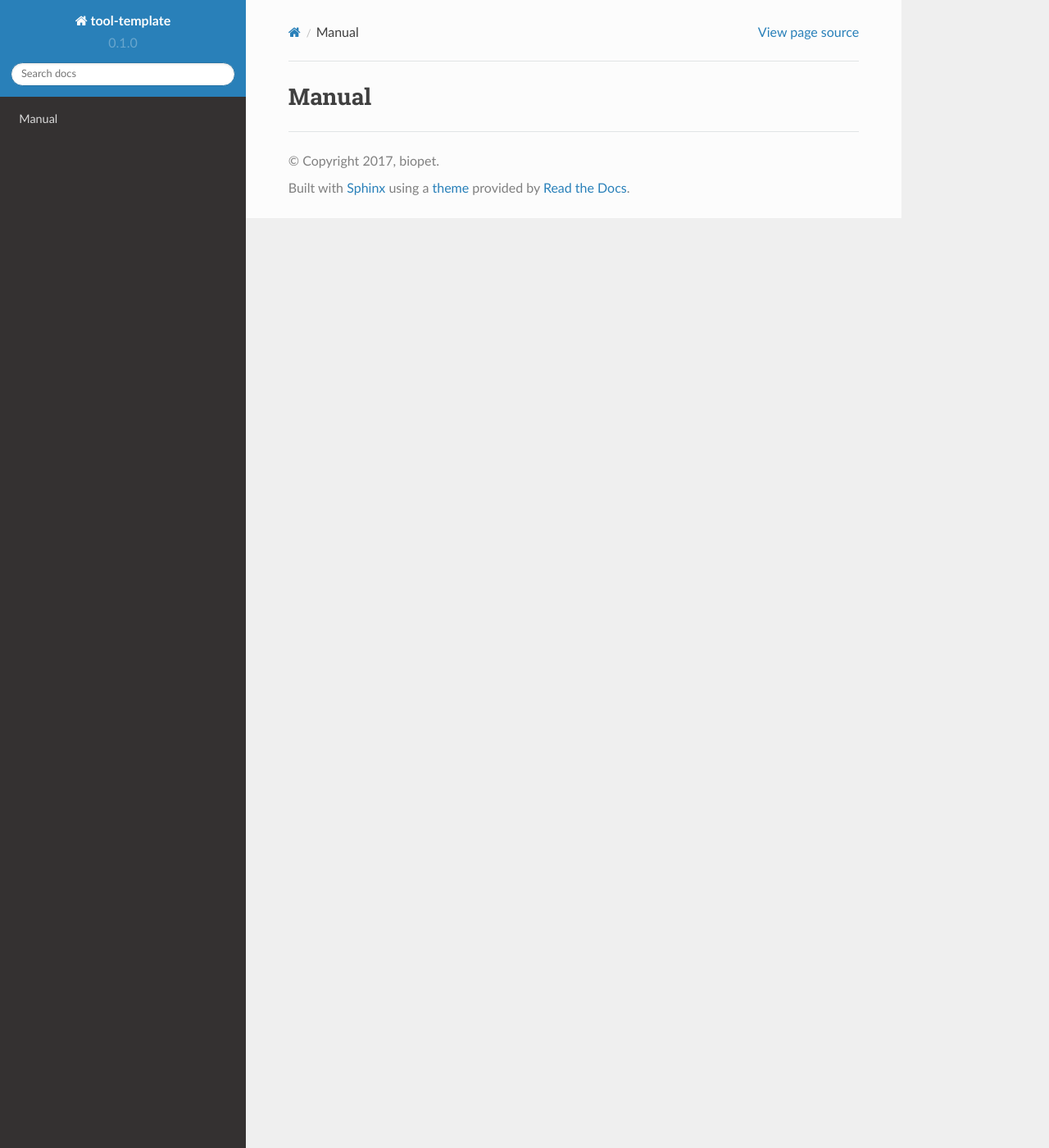
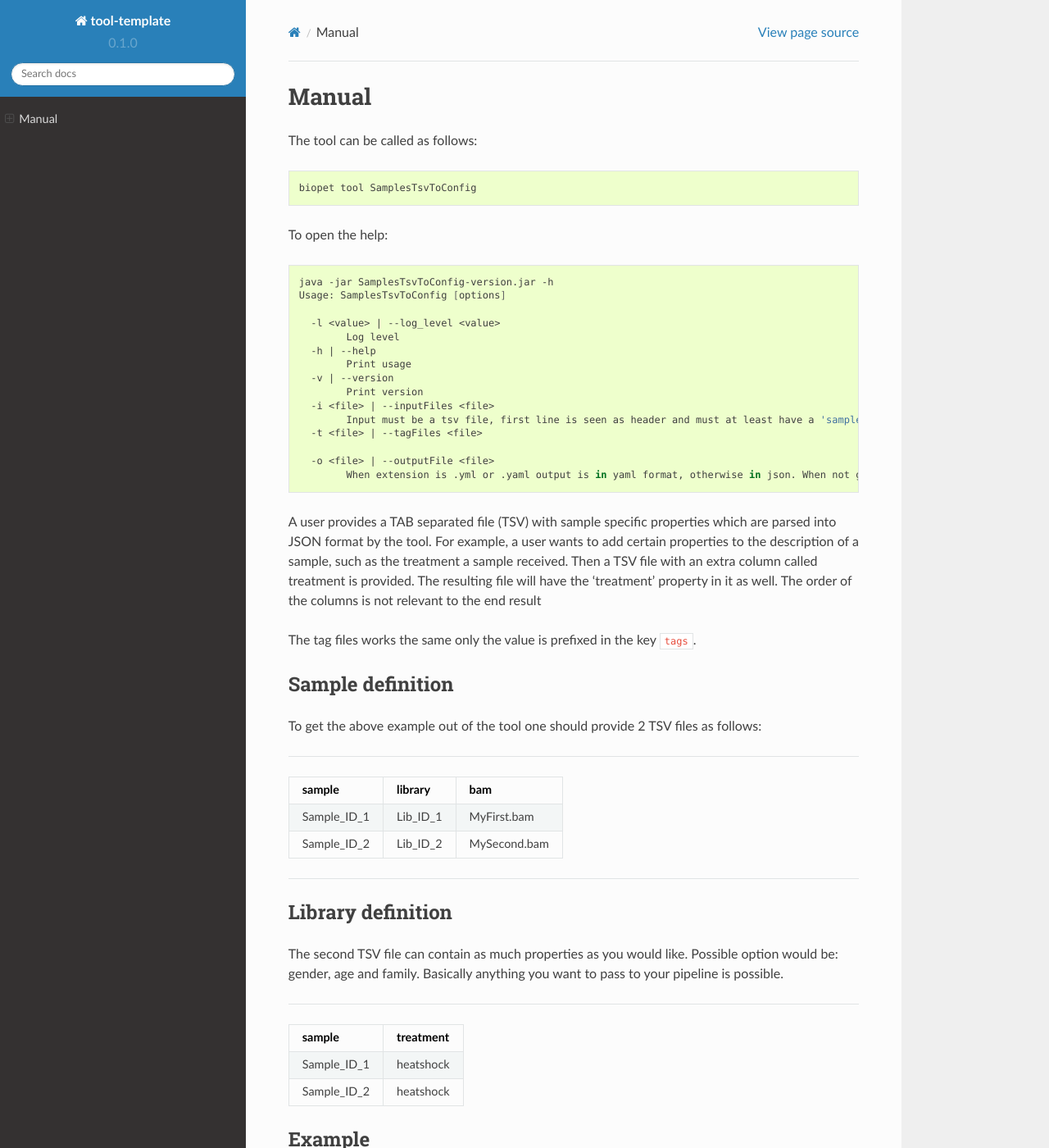
Before and after one commit to biopet/samplestsvtoconfig, a Sphinx documentation site: the page built from docs/MANUAL.md, in a window 1280 px wide and 1400 px high. Shown: the whole window at 82% size. Built offline with Sphinx 7.4.7 and the Read the Docs theme 2.0.0, drawn with Linux system fonts in a browser that asks for light colours; some of the changed text lies outside the part shown.

Commit message:
Documentation

```diff
--- a/docs/MANUAL.md
+++ b/docs/MANUAL.md
@@ -1,3 +1,101 @@
 # Manual
 
-<Elaborate usage description>
+The tool can be called as follows:
+
+~~~ bash
+biopet tool SamplesTsvToConfig
+~~~
+
+To open the help:
+
+~~~ bash
+java -jar SamplesTsvToConfig-version.jar -h
+Usage: SamplesTsvToConfig [options]
+
+  -l <value> | --log_level <value>
+        Log level
+  -h | --help
+        Print usage
+  -v | --version
+        Print version
+  -i <file> | --inputFiles <file>
+        Input must be a tsv file, first line is seen as header and must at least have a 'sample' column, 'library' column is optional, multiple files allowed
+  -t <file> | --tagFiles <file>
+
+  -o <file> | --outputFile <file>
+        When extension is .yml or .yaml output is in yaml format, otherwise in json. When not given output goes to stdout as yaml.
+~~~
+
+A user provides a TAB separated file (TSV) with sample specific properties which are parsed into JSON format by the tool.
+For example, a user wants to add certain properties to the description of a sample, such as the treatment a sample received. Then a TSV file with an extra column called treatment is provided.
+The resulting file will have the 'treatment' property in it as well. The order of the columns is not relevant to the end result
+
+The tag files works the same only the value is prefixed in the key `tags`.
+
+#### Sample definition
+
+To get the above example out of the tool one should provide 2 TSV files as follows:
+
+----
+
+| sample        | library | bam         |
+| -------       | ------- | ---------   |
+|Sample_ID_1    |Lib_ID_1 |MyFirst.bam  |
+|Sample_ID_2    |Lib_ID_2 |MySecond.bam |
+
+----
+
+#### Library definition
+
+The second TSV file can contain as much properties as you would like. Possible option would be: gender, age and family.
+Basically anything you want to pass to your pipeline is possible.
+
+----
+
+| sample      | treatment |
+| ----------- | --------- |
+| Sample_ID_1 | heatshock |
+| Sample_ID_2 | heatshock |
+
+#### Example
+
+###### Yaml
+
+~~~ yaml
+samples:
+  Sample_ID_1:
+    treatment: heatshock
+    libraries:
+      Lib_ID_1:
+        bam: MyFirst.bam
+  Sample_ID_2:
+    treatment: heatshock
+    libraries:
+      Lib_ID_2:
+        bam: MySecond.bam
+~~~
+
+###### Json
+
+~~~ json
+{
+  "samples" : {
+    "Sample_ID_1" : {
+      "treatment" : "heatshock",
+      "libraries" : {
+        "Lib_ID_1" : {
+          "bam" : "MyFirst.bam"
+        }
+      }
+    },
+    "Sample_ID_2" : {
+      "treatment" : "heatshock",
+      "libraries" : {
+        "Lib_ID_2" : {
+          "bam" : "MySecond.bam"
+        }
+      }
+    }
+  }
+}
+~~~
--- a/docs/index.rst
+++ b/docs/index.rst
@@ -3,8 +3,8 @@
    You can adapt this file completely to your liking, but it should at least
    contain the root `toctree` directive.
 
-Welcome to tool-template's documentation!
-=========================================
+Welcome to SamplesTsvToConfig's documentation!
+==============================================
 
 .. mdinclude:: ../README.md
 
```
Also changed, not shown: README.md (+3 -9 lines), docs/INSTALLATION.md (+1 -1 lines).
